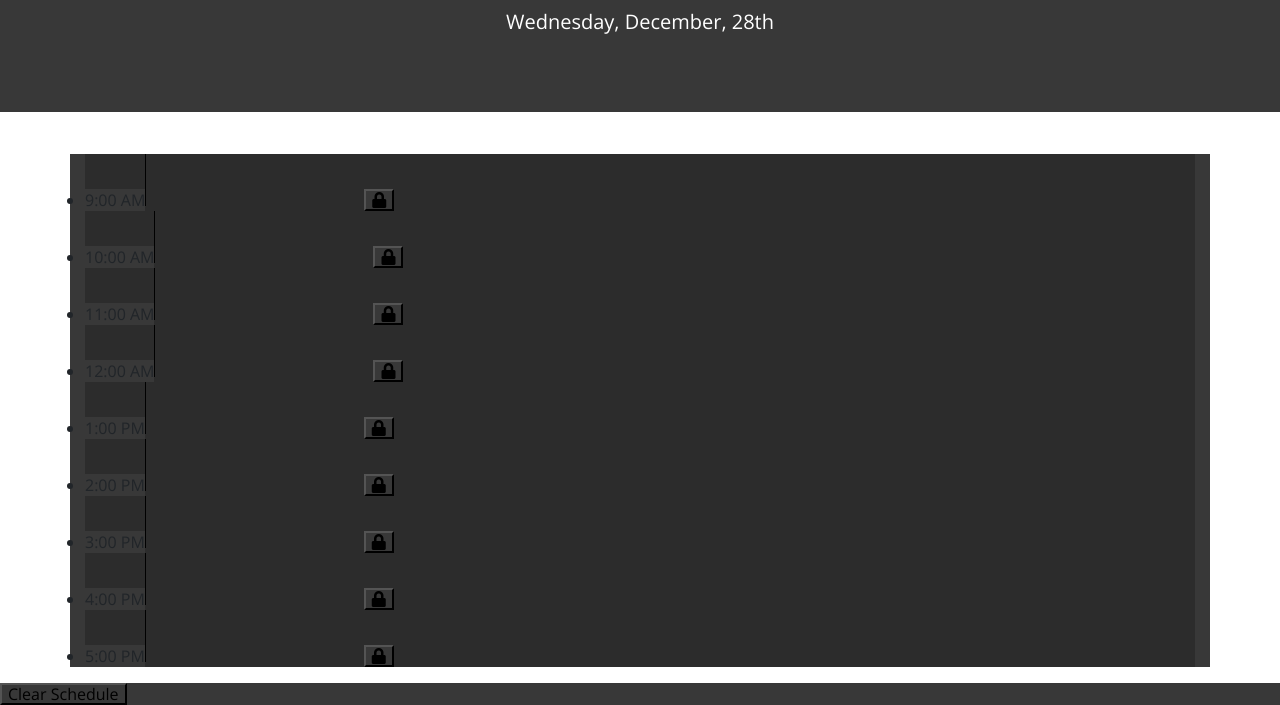
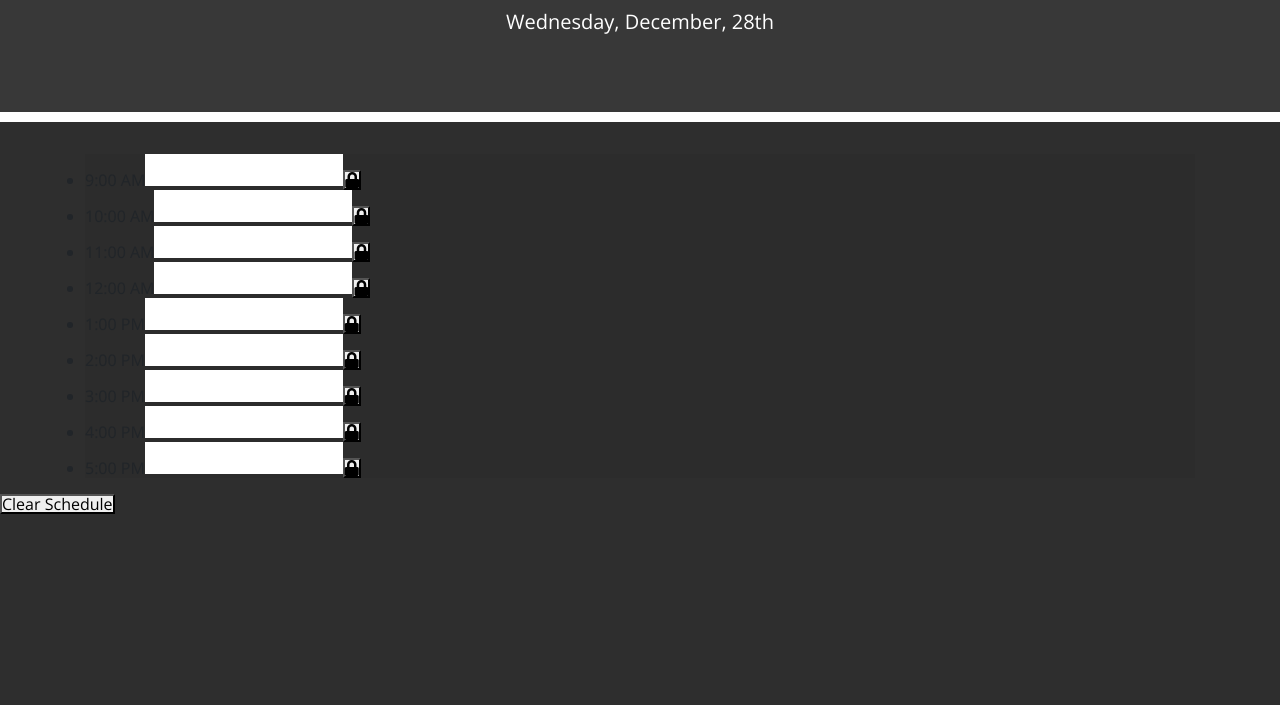
Before and after one commit to TDGLU/Work-Day-Scheduler, a plain HTML site: page index.html in a window 1280 px wide. Shown: the part 182-887 px from the top of the page. After the commit the page ends 800 px from the top, so only its background shows below. Drawn offline with nearby package versions, Linux system fonts and the light colour scheme.

Commit message:
fixing up stylign

```diff
--- a/assets/css/style.css
+++ b/assets/css/style.css
@@ -9,22 +9,22 @@
 }
 
 * {
-  background-color: rgb(56, 56, 56);
+  padding: 0;
+  margin: 0;
+  box-sizing: border-box;
 }
 
 body {
   font-family: 'Open Sans', sans-serif;
+  background-color: rgb(46, 46, 46);
   font-size: 16px;
   line-height: 1;
 }
 
-textarea{
-  background: transparent;
+textarea {
   border: none;
   resize: none;
-  color: #000000;
-  border-left: 1px solid black;
-  padding: 10px;
+  outline: none;
 }
 
 .jumbotron {
```
